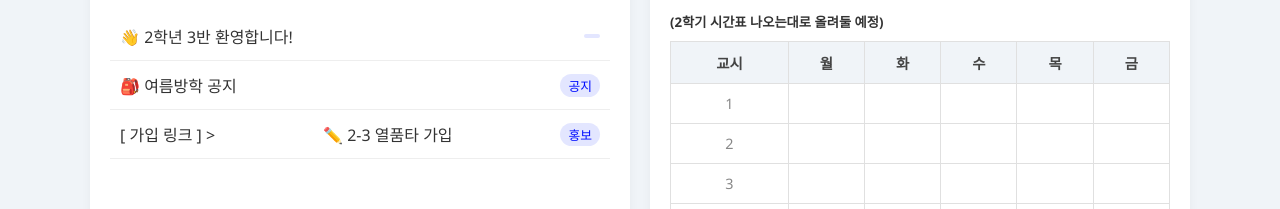
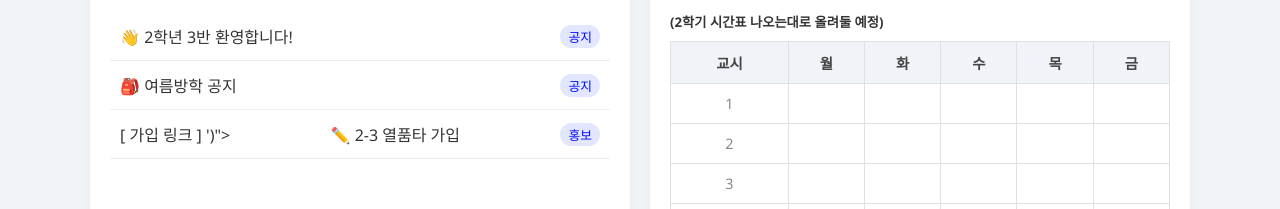
Before and after one commit to HOGYEONG813/-, a plain HTML site: page index.html in a window 1280 px wide. Shown: the part 234-443 px from the top of the page. Drawn offline with Linux system fonts and the light colour scheme.

Commit message:
Update index.html

```diff
--- a/index.html
+++ b/index.html
@@ -20,7 +20,7 @@
 
                 <li class="notice-item" onclick="openModal('2학년 3반 환영합니다!', '2026-08-02', '2학년 3반 학급 게시판에 오신 것을 환영합니다!\n앞으로 주요 공지사항은 이곳에 업로드 할수있는대로 해보도록 하겠습니다.')">
                     <span>👋 2학년 3반 환영합니다!</span>
-                    <span class="notice-badge"공지</span>
+                    <span class="notice-badge">공지</span>
                 </li>
 
                 <li class="notice-item" onclick="openModal('여름방학 안내', '2026-08-02', '1. 방학에 과제 해오기!! (클래스룸 확인)\n\n2. 반톡 오는거 확인 후 체크\n\n3. 방학자습 / 방과후 신청 빼먹지말고 나오기\n(신청해놓고 안오면 도시락 남음)\n')">
@@ -28,7 +28,7 @@
                     <span class="notice-badge">공지</span>
                 </li>
 
-                 <li class="notice-item" onclick="openModal('열품타', '2026-08-02', '여름방학중 학업을 장려하기위한 열품타 오픈\n\n(물론 공부 시간이 전부는 아니지만...^^)\n\n비번 : 1234\n\n공부할 학생들은 열품타로 공부 시간 측정하면서 공부 의지를 불태워봅시다.\n(물론 공부 시간이 전부는 아니지만...^^)\n    -신은지 선생님'\n)"<a href="https://link.yeolpumta.com/P3R5cGU9Z3JvdXBJbnZpdGUmaWQ9NjIwODg3NA==">[ 가입 링크 ] </a>>
+                 <li class="notice-item" onclick="openModal('열품타', '2026-08-02', '여름방학중 학업을 장려하기위한 열품타 오픈\n\n(물론 공부 시간이 전부는 아니지만...^^)\n\n비번 : 1234\n\n공부할 학생들은 열품타로 공부 시간 측정하면서 공부 의지를 불태워봅시다.\n(물론 공부 시간이 전부는 아니지만...^^)\n    -신은지 선생님'\n,'<a href="https://link.yeolpumta.com/P3R5cGU9Z3JvdXBJbnZpdGUmaWQ9NjIwODg3NA==">[ 가입 링크 ] </a>')">
                     <span>✏️ 2-3 열품타 가입</span>
                     <span class="notice-badge">홍보</span>
                 </li>
```
